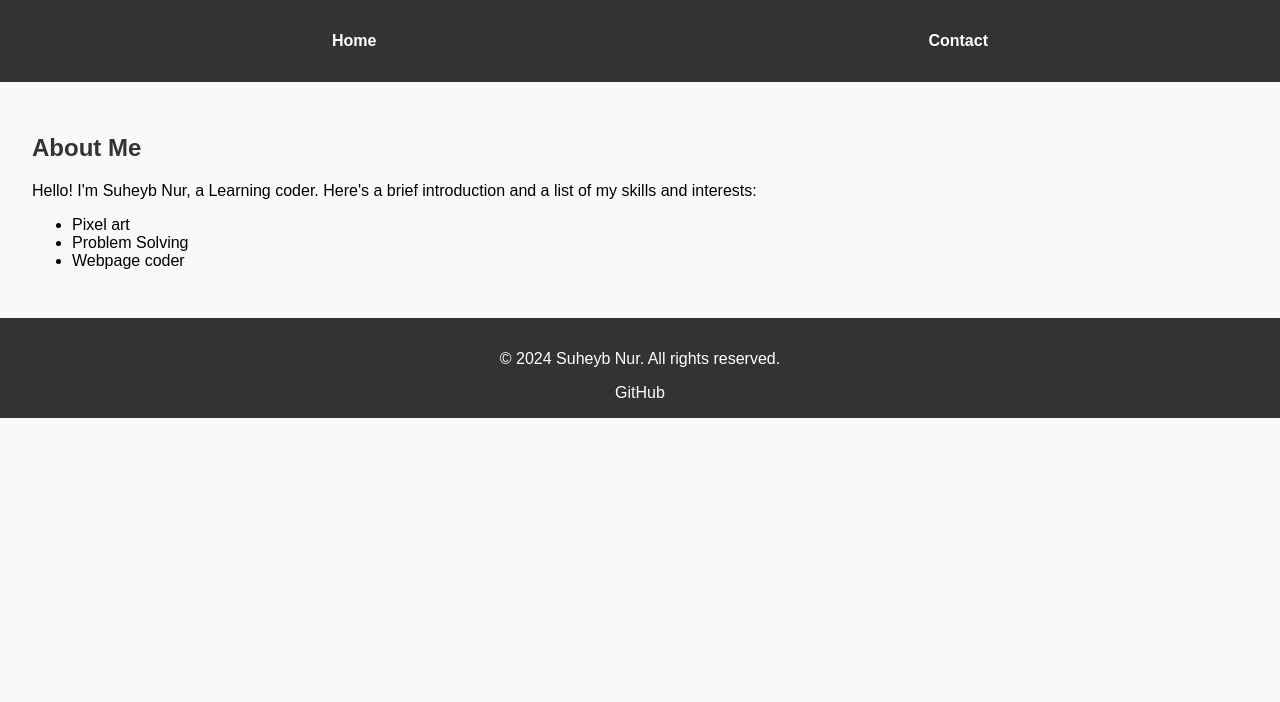
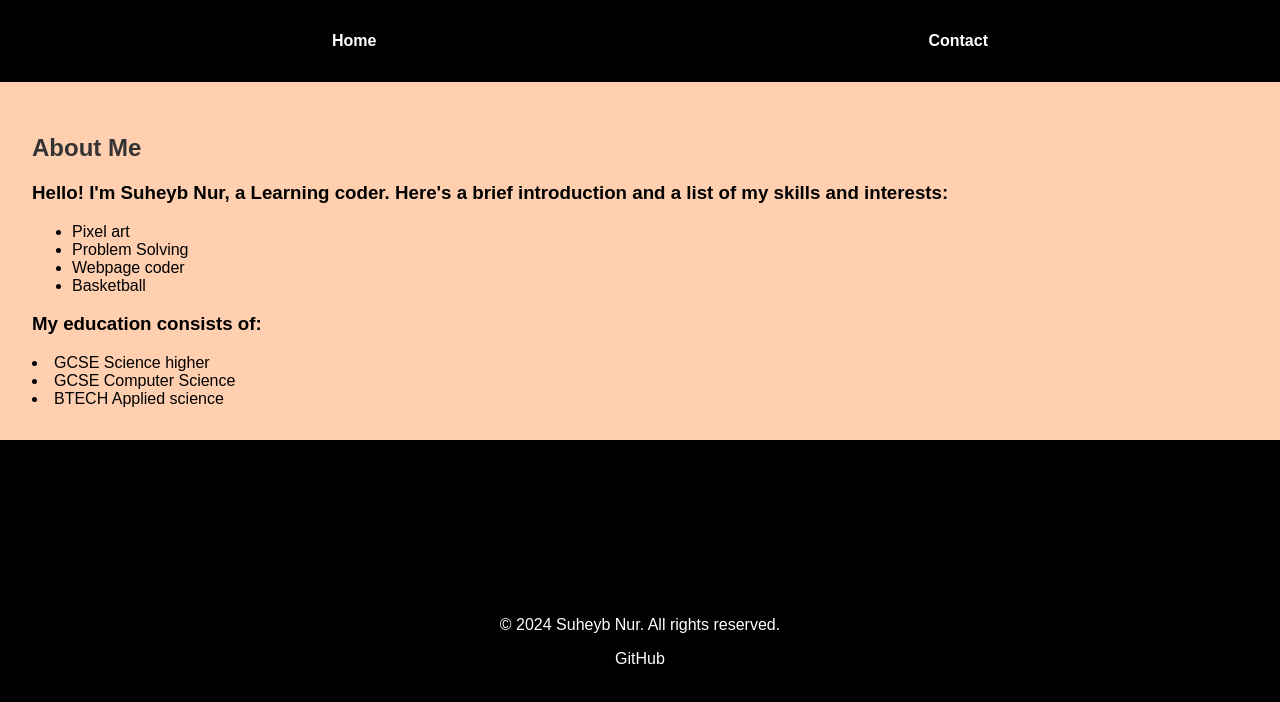
Before and after one commit to SuheybNur/weekly-project-1-portfolio-, a plain HTML site: page about.html in a window 1280 px wide. Drawn offline with Linux system fonts and the light colour scheme.

Commit message:
Add files via upload

```diff
--- a/about.html
+++ b/about.html
@@ -1,11 +1,13 @@
 <!DOCTYPE html>
 <html lang="en">
+
 <head>
   <meta charset="UTF-8">
   <meta name="viewport" content="width=device-width, initial-scale=1.0">
   <title>Portfolio | About Me</title>
   <link rel="stylesheet" href="style.css">
 </head>
+
 <body>
 
   <!-- Navigation Bar -->
@@ -19,14 +21,20 @@
   <!-- About Me Section -->
   <section id="about">
     <h1>About Me</h1>
-    <p>Hello! I'm Suheyb Nur, a Learning coder. Here's a brief introduction and a list of my skills and interests:</p>
+    <h3>Hello! I'm Suheyb Nur, a Learning coder. Here's a brief introduction and a list of my skills and interests:</h3>
     <ul>
       <li>Pixel art</li>
       <li>Problem Solving</li>
       <li>Webpage coder</li>
+      <li>Basketball</li>
     </ul>
+
+    <h3>My education consists of:</h3>
+    <li>GCSE Science higher</li>
+    <li>GCSE Computer Science</li>
+    <li>BTECH Applied science</li>
+
   </section>
-
   <!-- Footer -->
   <footer>
     <p>&copy; 2024 Suheyb Nur. All rights reserved.</p>
@@ -35,4 +43,5 @@
     </div>
   </footer>
 </body>
+
 </html>
--- a/style.css
+++ b/style.css
@@ -3,11 +3,11 @@ body {
     font-family: Arial, sans-serif;
     margin: 0;
     padding: 0;
-    background-color: #f9f9f9;
+    background-color: #ffcfaf;
   }
 
   nav {
-    background-color: #333;
+    background-color: #000000;
     padding: 1rem;
   }
 
@@ -40,9 +40,9 @@ body {
   }
 
   footer {
-    background-color: #333;
+    background-color: #000000;
     color: white;
-    padding: 1rem;
+    padding: 10rem;
     text-align: center;
   }
 
```
Also changed, not shown: index.html (+1 -1 lines), contact.html (line endings or trailing spaces).
